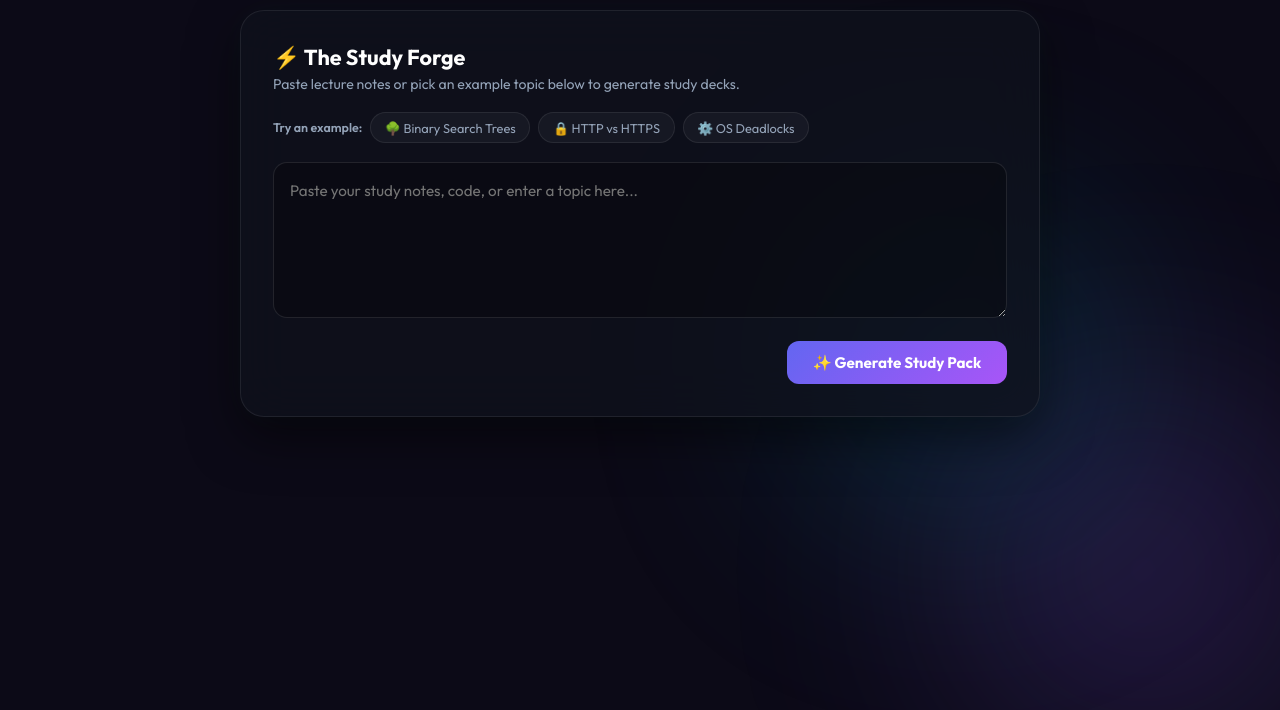
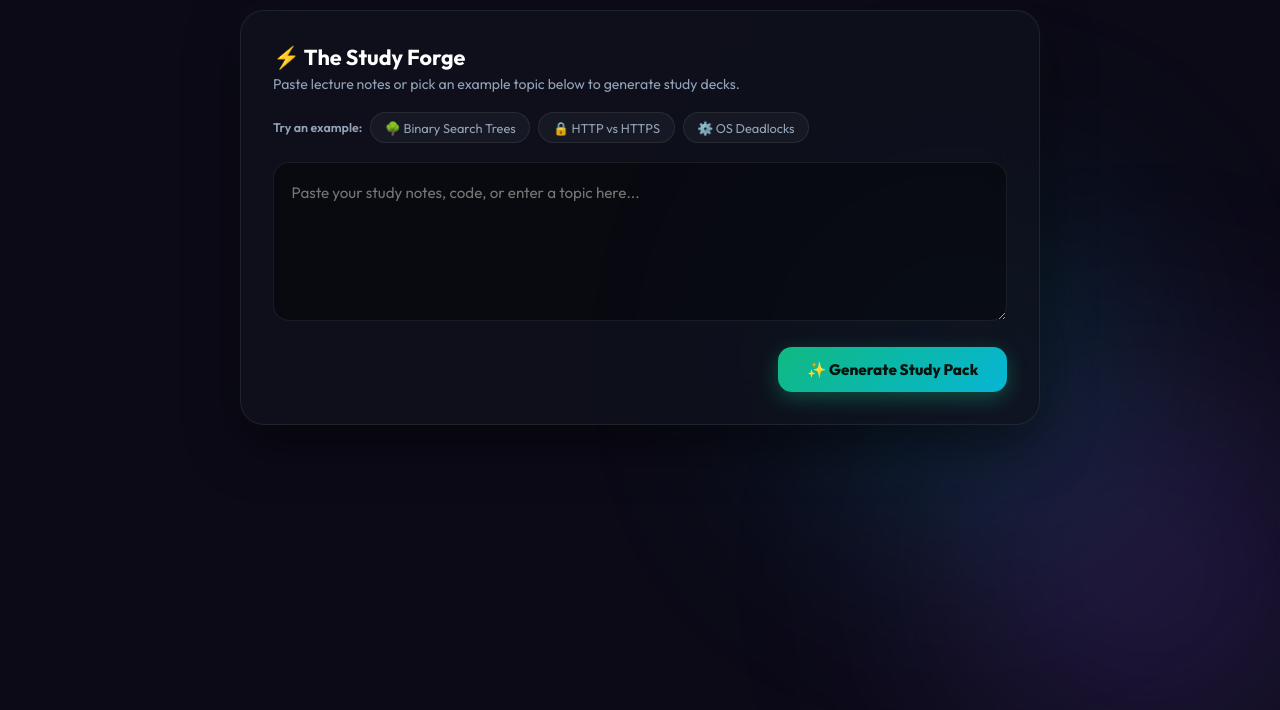
Before and after one commit to dulendayarathna/Mind-pulse, a plain HTML site: page index.html in a window 1280 px wide. Shown: the part 90-800 px from the top of the page. Drawn offline with Linux system fonts and the light colour scheme.

Commit message:
edited cyber generate button

```diff
--- a/style.css
+++ b/style.css
@@ -221,47 +221,56 @@ body {
     background: rgba(99, 102, 241, 0.15);
 }
 
-/* Input Textarea */
+.chip:hover {
+    color: var(--text-main);
+    border-color: var(--cyber-emerald);
+    background: rgba(16, 185, 129, 0.12);
+    box-shadow: 0 0 15px rgba(16, 185, 129, 0.25);
+    transform: translateY(-2px);
+}
+/* --- TEXTAREA WITH CYBER FOCUS RING --- */
 .input-group textarea {
     width: 100%;
-    background: rgba(0, 0, 0, 0.25);
-    border: 1px solid rgba(255, 255, 255, 0.1);
-    color: #ffffff;
+    background: rgba(0, 0, 0, 0.35);
+    border: 1px solid var(--card-border);
+    color: var(--text-main);
     font-family: inherit;
     font-size: 0.95rem;
-    padding: 1rem;
-    border-radius: 14px;
+    padding: 1.1rem;
+    border-radius: 16px;
     outline: none;
     resize: vertical;
     line-height: 1.6;
-    transition: border-color 0.2s;
+    transition: all 0.25s ease;
 }
-
+/* Glowing green focus ring */
 .input-group textarea:focus {
-    border-color: #6366f1;
+    border-color: var(--cyber-emerald);
+    box-shadow: 0 0 0 3px rgba(16, 185, 129, 0.2), 0 0 20px rgba(16, 185, 129, 0.1);
 }
-
-/* Generate Button */
 .controls-row {
-    margin-top: 1.2rem;
+    margin-top: 1.4rem;
     display: flex;
     justify-content: flex-end;
 }
-
 .generate-btn {
-    background: linear-gradient(135deg, #6366f1, #a855f7);
+    background: var(--primary-gradient); /* Emerald to Cyan Gradient */
     border: none;
-    color: #ffffff;
+    color: #04130d; /* Crisp dark contrast text */
     font-family: inherit;
     font-size: 0.95rem;
-    font-weight: 700;
-    padding: 0.75rem 1.6rem;
-    border-radius: 12px;
+    font-weight: 800;
+    padding: 0.8rem 1.8rem;
+    border-radius: 14px;
     cursor: pointer;
-    transition: all 0.2s ease;
+    display: flex;
+    align-items: center;
+    gap: 8px;
+    box-shadow: 0 6px 20px rgba(16, 185, 129, 0.35);
+    transition: all 0.25s ease;
 }
-
 .generate-btn:hover {
     transform: translateY(-2px);
-    box-shadow: 0 6px 20px rgba(99, 102, 241, 0.4);
+    box-shadow: 0 8px 25px rgba(16, 185, 129, 0.5);
+    filter: brightness(1.1);
 }
```
